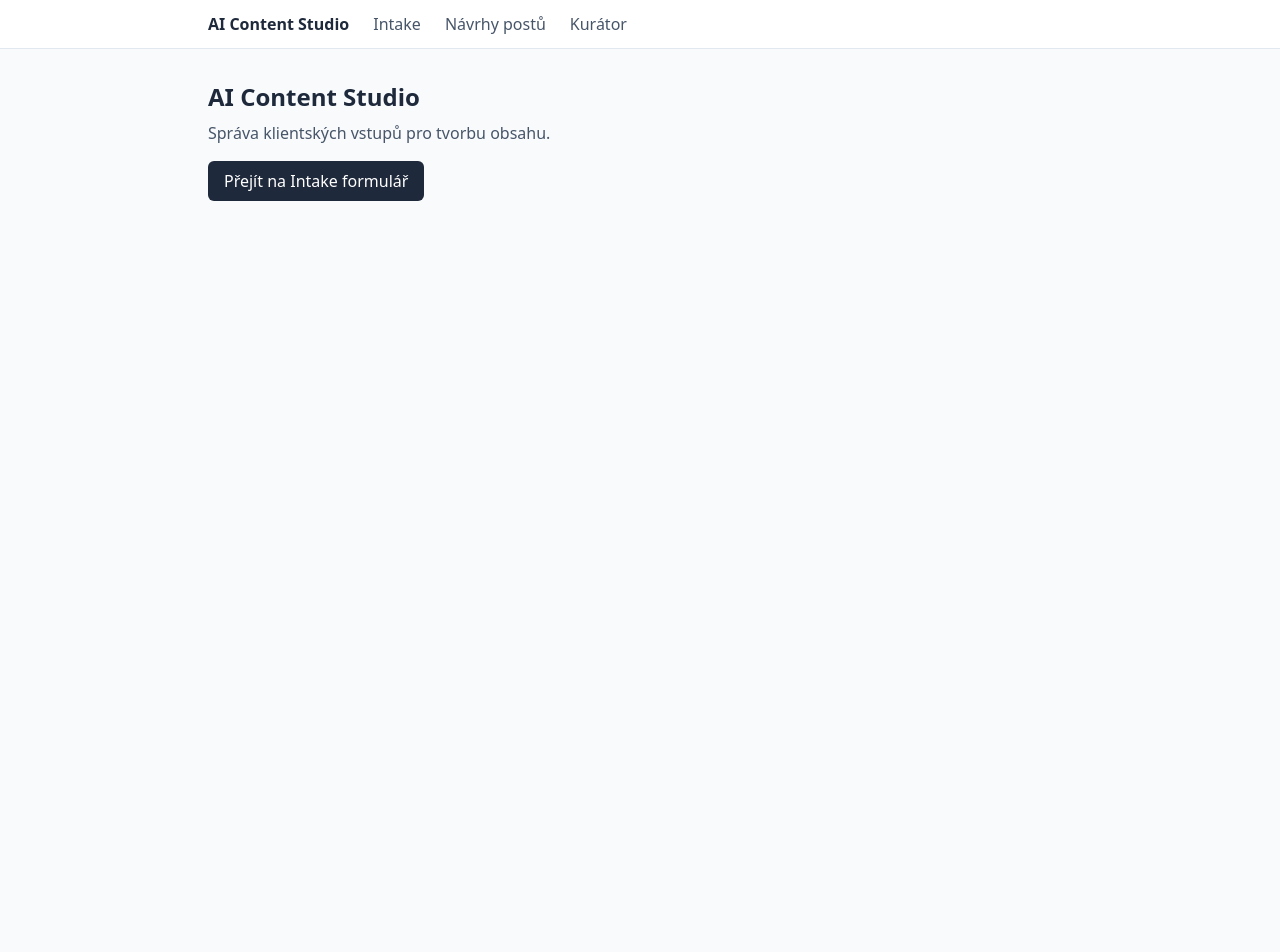
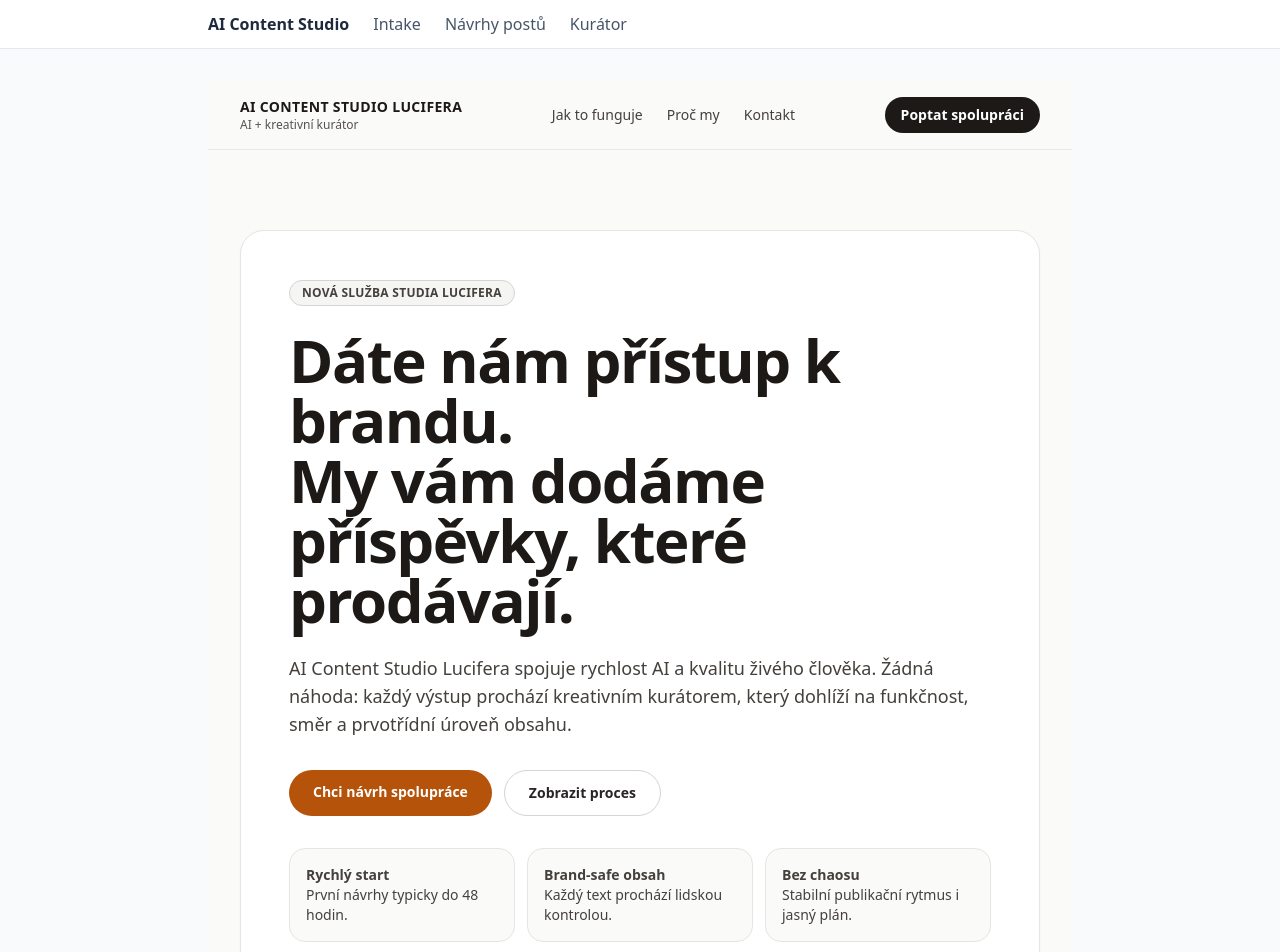
Before and after one commit to katarinabrics-eng/ai-content-studio, a Next.js app in the folder apps/content-studio/: page / in a window 1280 px wide. Shown: the top 952 px of the page. Before the commit the page ends 800 px from the top, so only its background shows below. Built offline with nearby package versions, Linux system fonts and the light colour scheme.

Commit message:
feat: expand HomePage with detailed service steps, outputs, and FAQs for AI Content Studio, enhancing user understanding and engagement

```diff
--- a/apps/content-studio/src/app/page.tsx
+++ b/apps/content-studio/src/app/page.tsx
@@ -1,16 +1,223 @@
 export default function HomePage() {
+  const steps = [
+    {
+      title: "1) Brand onboarding",
+      text: "Předáte nám brand manuál, tone of voice, cílovku a cíle komunikace.",
+    },
+    {
+      title: "2) AI návrhy",
+      text: "AI připraví rychlé koncepty příspěvků, hooky, varianty CTA a obsahové úhly.",
+    },
+    {
+      title: "3) Kreativní kurátor",
+      text: "Živý člověk kontroluje kvalitu, kontext, argumentaci i soulad se značkou.",
+    },
+    {
+      title: "4) Hotový balík",
+      text: "Dostanete příspěvky připravené k publikaci v jasném redakčním plánu.",
+    },
+  ];
+
+  const outputs = [
+    "Měsíční content plán pro vaše sítě",
+    "Příspěvky připravené k publikaci",
+    "Hooky, CTA a varianty textů pro testování",
+    "Brand-safe kontrola každého výstupu",
+    "Rychlé iterace bez ztráty kvality",
+    "Stabilní rytmus publikace bez chaosu",
+  ];
+
+  const faqs = [
+    {
+      q: "Čím se lišíte od běžných AI generátorů?",
+      a: "Neprodáváme surový AI text. Každý výstup prochází kreativním kurátorem, který hlídá kvalitu, kontext a značkovou přesnost.",
+    },
+    {
+      q: "Za jak dlouho dostaneme první obsah?",
+      a: "První návrhy obvykle dodáváme do 48 hodin od kompletního brand onboardingu.",
+    },
+    {
+      q: "Musíme mít hotový detailní brand manuál?",
+      a: "Ne. Stačí základní podklady a společně nastavíme tonality, témata i hranice komunikace.",
+    },
+    {
+      q: "Umíte přizpůsobit obsah různým sítím?",
+      a: "Ano. Připravujeme obsah podle formátu a publika jednotlivých platforem (např. IG, LinkedIn, FB).",
+    },
+  ];
+
   return (
-    <div>
-      <h1 className="text-2xl font-bold text-slate-800">AI Content Studio</h1>
-      <p className="mt-2 text-slate-600">
-        Správa klientských vstupů pro tvorbu obsahu.
-      </p>
-      <a
-        href="/intake"
-        className="mt-4 inline-block rounded-md bg-slate-800 px-4 py-2 text-white hover:bg-slate-700"
-      >
-        Přejít na Intake formulář
-      </a>
-    </div>
+    <main className="min-h-screen bg-stone-50 text-stone-900">
+      {/* NAV */}
+      <header className="sticky top-0 z-50 border-b border-stone-200/80 bg-stone-50/90 backdrop-blur">
+        <div className="mx-auto flex w-full max-w-6xl items-center justify-between px-4 py-4 sm:px-6 lg:px-8">
+          <div>
+            <p className="text-sm font-semibold tracking-wide">AI CONTENT STUDIO LUCIFERA</p>
+            <p className="text-xs text-stone-600">AI + kreativní kurátor</p>
+          </div>
+          <nav className="hidden gap-6 text-sm text-stone-700 md:flex">
+            <a href="#jak-to-funguje" className="hover:text-stone-900">Jak to funguje</a>
+            <a href="#proc-my" className="hover:text-stone-900">Proč my</a>
+            <a href="#kontakt" className="hover:text-stone-900">Kontakt</a>
+          </nav>
+          <a
+            href="#kontakt"
+            className="rounded-full bg-stone-900 px-4 py-2 text-sm font-semibold text-white hover:bg-stone-800"
+          >
+            Poptat spolupráci
+          </a>
+        </div>
+      </header>
+
+      {/* HERO */}
+      <section className="mx-auto w-full max-w-6xl px-4 pb-8 pt-14 sm:px-6 lg:px-8 lg:pt-20">
+        <div className="rounded-3xl border border-stone-200 bg-white p-8 shadow-sm md:p-12">
+          <p className="inline-flex rounded-full border border-stone-300 bg-stone-100 px-3 py-1 text-xs font-semibold uppercase tracking-wide text-stone-700">
+            Nová služba Studia Lucifera
+          </p>
+          <h1 className="mt-6 max-w-4xl text-4xl font-bold leading-tight tracking-tight md:text-6xl">
+            Dáte nám přístup k brandu.
+            <br />
+            My vám dodáme příspěvky, které prodávají.
+          </h1>
+          <p className="mt-6 max-w-3xl text-lg text-stone-700">
+            AI Content Studio Lucifera spojuje rychlost AI a kvalitu živého člověka.
+            Žádná náhoda: každý výstup prochází kreativním kurátorem, který dohlíží na
+            funkčnost, směr a prvotřídní úroveň obsahu.
+          </p>
+
+          <div className="mt-8 flex flex-wrap gap-3">
+            <a
+              href="#kontakt"
+              className="rounded-full bg-amber-700 px-6 py-3 text-sm font-semibold text-white hover:bg-amber-800"
+            >
+              Chci návrh spolupráce
+            </a>
+            <a
+              href="#jak-to-funguje"
+              className="rounded-full border border-stone-300 px-6 py-3 text-sm font-semibold text-stone-800 hover:bg-stone-100"
+            >
+              Zobrazit proces
+            </a>
+          </div>
+
+          <div className="mt-8 grid gap-3 text-sm text-stone-700 md:grid-cols-3">
+            <div className="rounded-2xl border border-stone-200 bg-stone-50 p-4">
+              <p className="font-semibold">Rychlý start</p>
+              <p>První návrhy typicky do 48 hodin.</p>
+            </div>
+            <div className="rounded-2xl border border-stone-200 bg-stone-50 p-4">
+              <p className="font-semibold">Brand-safe obsah</p>
+              <p>Každý text prochází lidskou kontrolou.</p>
+            </div>
+            <div className="rounded-2xl border border-stone-200 bg-stone-50 p-4">
+              <p className="font-semibold">Bez chaosu</p>
+              <p>Stabilní publikační rytmus i jasný plán.</p>
+            </div>
+          </div>
+        </div>
+      </section>
+
+      {/* PROBLEM / SOLUTION */}
+      <section className="mx-auto w-full max-w-6xl px-4 py-8 sm:px-6 lg:px-8">
+        <div className="grid gap-4 md:grid-cols-2">
+          <article className="rounded-2xl border border-stone-200 bg-white p-6">
+            <h2 className="text-2xl font-bold tracking-tight">Proč běžný AI obsah často selhává</h2>
+            <ul className="mt-4 space-y-2 text-stone-700">
+              <li>• Je generický a neodpovídá hlasu značky</li>
+              <li>• Chybí mu strategický záměr</li>
+              <li>• Nemá konzistentní kvalitu</li>
+            </ul>
+          </article>
+          <article className="rounded-2xl border border-stone-200 bg-white p-6">
+            <h2 className="text-2xl font-bold tracking-tight">Jak to řešíme my</h2>
+            <ul className="mt-4 space-y-2 text-stone-700">
+              <li>• AI pro rychlost a škálu</li>
+              <li>• Kurátor pro značku, smysl a kvalitu</li>
+              <li>• Výstup připravený rovnou k publikaci</li>
+            </ul>
+          </article>
+        </div>
+      </section>
+
+      {/* HOW IT WORKS */}
+      <section id="jak-to-funguje" className="mx-auto w-full max-w-6xl px-4 py-12 sm:px-6 lg:px-8">
+        <h2 className="text-3xl font-bold tracking-tight md:text-4xl">Jak spolupráce probíhá</h2>
+        <p className="mt-3 max-w-3xl text-stone-700">
+          Jednoduchý proces, který drží vysoký standard: rychlost AI + kontrola živým člověkem.
+        </p>
+        <div className="mt-8 grid gap-4 md:grid-cols-2">
+          {steps.map((step) => (
+            <article key={step.title} className="rounded-2xl border border-stone-200 bg-white p-6">
+              <h3 className="text-lg font-semibold">{step.title}</h3>
+              <p className="mt-2 text-stone-700">{step.text}</p>
+            </article>
+          ))}
+        </div>
+      </section>
+
+      {/* DIFFERENTIATOR */}
+      <section id="proc-my" className="mx-auto w-full max-w-6xl px-4 py-4 sm:px-6 lg:px-8">
+        <div className="rounded-3xl border border-amber-200 bg-amber-50/60 p-8">
+          <h2 className="text-3xl font-bold tracking-tight md:text-4xl">
+            Žádná náhoda. AI + kreativní kurátor.
+          </h2>
+          <p className="mt-4 max-w-3xl text-stone-800">
+            Nejsme generátor textů. Jsme produkční systém, který dává vašemu obsahu tempo,
+            kvalitu a značkovou přesnost. Když je potřeba, kurátor zasáhne ručně, aby výsledek
+            byl prvotřídní a funkční.
+          </p>
+        </div>
+      </section>
+
+      {/* OUTPUTS */}
+      <section className="mx-auto w-full max-w-6xl px-4 py-12 sm:px-6 lg:px-8">
+        <h2 className="text-3xl font-bold tracking-tight md:text-4xl">Co od nás dostanete</h2>
+        <div className="mt-8 grid gap-3 md:grid-cols-2">
+          {outputs.map((item) => (
+            <div key={item} className="rounded-2xl border border-stone-200 bg-white p-5 text-stone-800">
+              {item}
+            </div>
+          ))}
+        </div>
+      </section>
+
+      {/* FAQ */}
+      <section className="mx-auto w-full max-w-6xl px-4 py-8 sm:px-6 lg:px-8">
+        <h2 className="text-3xl font-bold tracking-tight md:text-4xl">Často kladené otázky</h2>
+        <div className="mt-6 space-y-3">
+          {faqs.map((faq) => (
+            <details key={faq.q} className="rounded-2xl border border-stone-200 bg-white p-5">
+              <summary className="cursor-pointer list-none font-semibold">{faq.q}</summary>
+              <p className="mt-3 text-stone-700">{faq.a}</p>
+            </details>
+          ))}
+        </div>
+      </section>
+
+      {/* CTA */}
+      <section id="kontakt" className="mx-auto w-full max-w-6xl px-4 py-14 sm:px-6 lg:px-8">
+        <div className="rounded-3xl bg-stone-900 p-8 text-stone-100 md:p-12">
+          <h2 className="max-w-3xl text-3xl font-bold tracking-tight md:text-5xl">
+            Chcete obsah, který je rychlý, brandový a opravdu funguje?
+          </h2>
+          <p className="mt-4 max-w-2xl text-stone-300">
+            Pošlete nám krátké info o značce a cíli. Připravíme návrh spolupráce bez omáčky.
+          </p>
+          <div className="mt-8 flex flex-wrap gap-3">
+            <a
+              href="mailto:kontakt@studiolucifera.cz?subject=Poptavka%20AI%20Content%20Studio"
+              className="rounded-full bg-amber-700 px-6 py-3 text-sm font-semibold text-white hover:bg-amber-800"
+            >
+              Napsat na kontakt@studiolucifera.cz
+            </a>
+          </div>
+        </div>
+      </section>
+
+      <footer className="border-t border-stone-200 py-8 text-center text-sm text-stone-600">
+        © {new Date().getFullYear()} AI Content Studio Lucifera
+      </footer>
+    </main>
   );
 }
```
